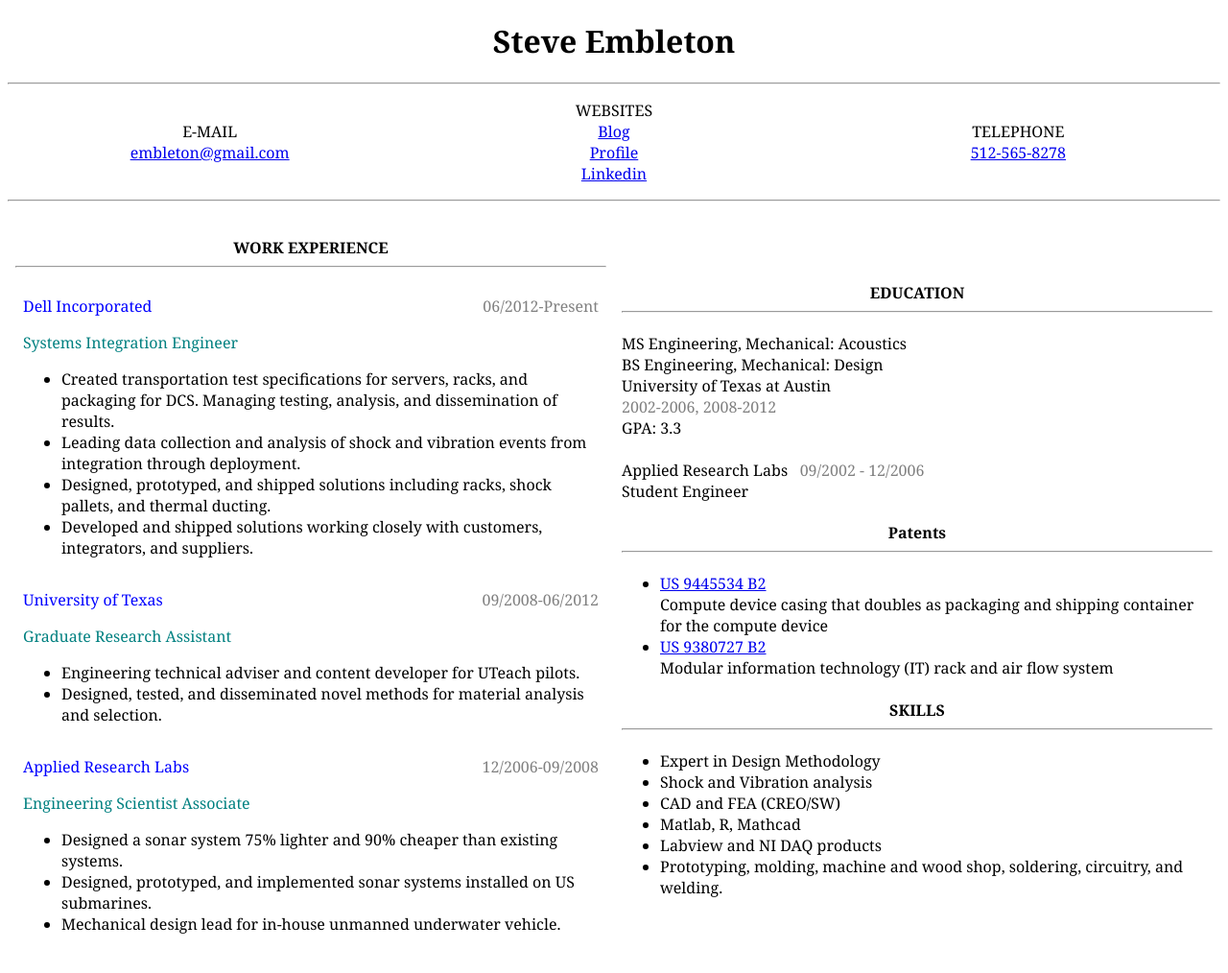
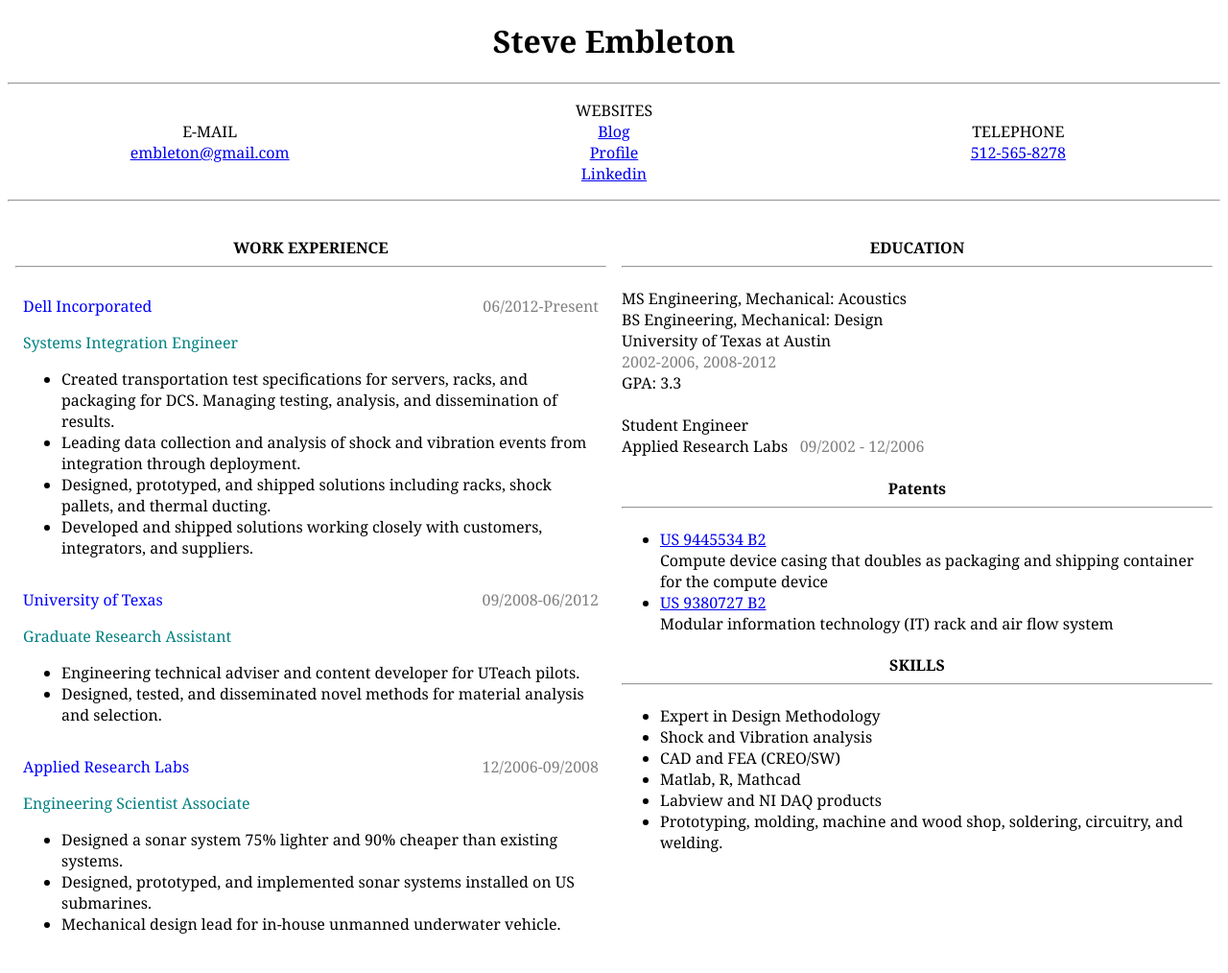
Before and after one commit to stembl/stembl.github.io, a Jekyll site: the page resume.html, which Jekyll copies as it is, in a window 1280 px wide. Shown: the whole page at 96% size. Built offline with Jekyll 4.4.1, drawn with Linux system fonts in a browser that asks for light colours.

Commit message:
res tweak

```diff
--- a/resume.html
+++ b/resume.html
@@ -6,7 +6,6 @@
  border-collapse: collapse;
  text-align: center;
  width: 100%;
- vert-align: top;
 }
 
 td, th{
@@ -36,7 +35,7 @@
 
 <table>
 <tr padding:8px>
-<td width=50%>
+<td width=50%; valign=top>
 
  <h4>WORK EXPERIENCE<hr></h4>
 
@@ -98,7 +97,7 @@
   </table>
 
 </td>
-<td width=50%>
+<td width=50%; valign=top>
 <h4>EDUCATION<hr></h4>
 <p style=text-align:left>MS Engineering, Mechanical: Acoustics<br>
 BS Engineering, Mechanical: Design<br>
@@ -106,10 +105,9 @@
 <font color=grey>2002-2006, 2008-2012</font><br>
 GPA: 3.3<br><br>
 
-
+Student Engineer<br>
 Applied Research Labs&nbsp;&nbsp;
-<font color=grey>09/2002 - 12/2006</font><br>
-Student Engineer
+<font color=grey>09/2002 - 12/2006</font>
 </p>
 <h4>Patents<hr></h4>
  <ul style=text-align:left>
```
